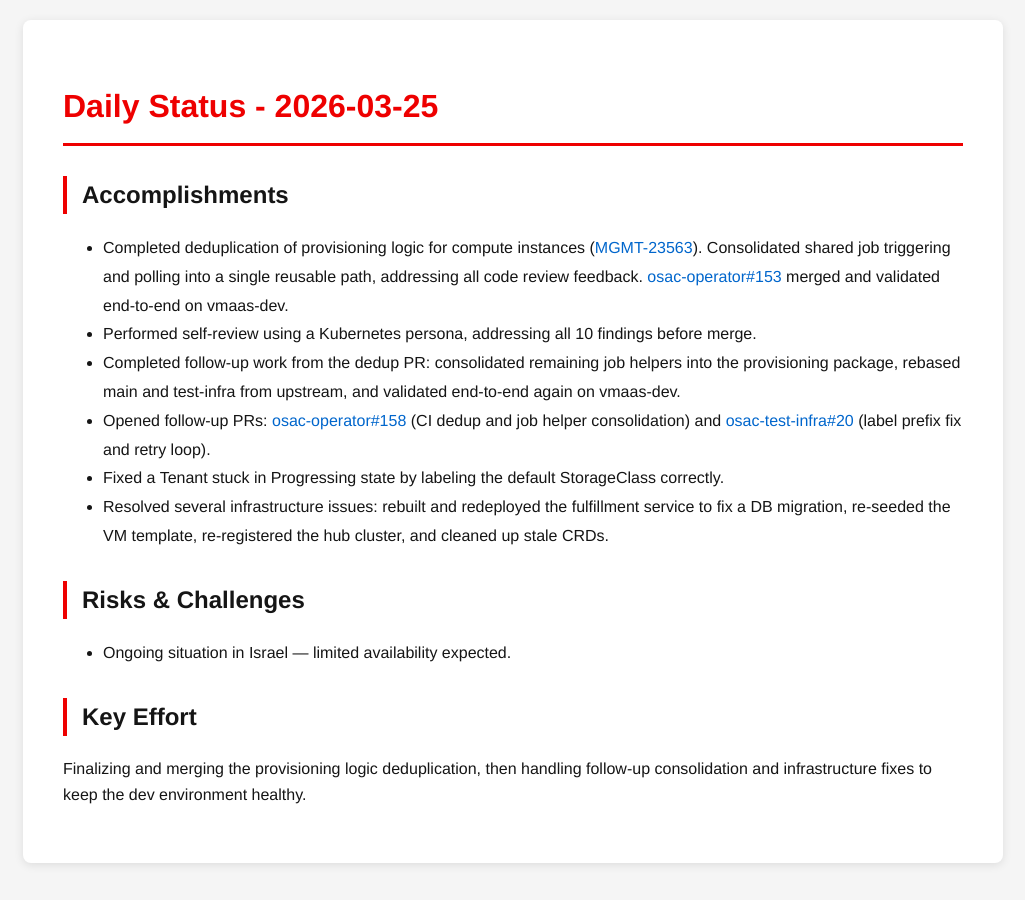
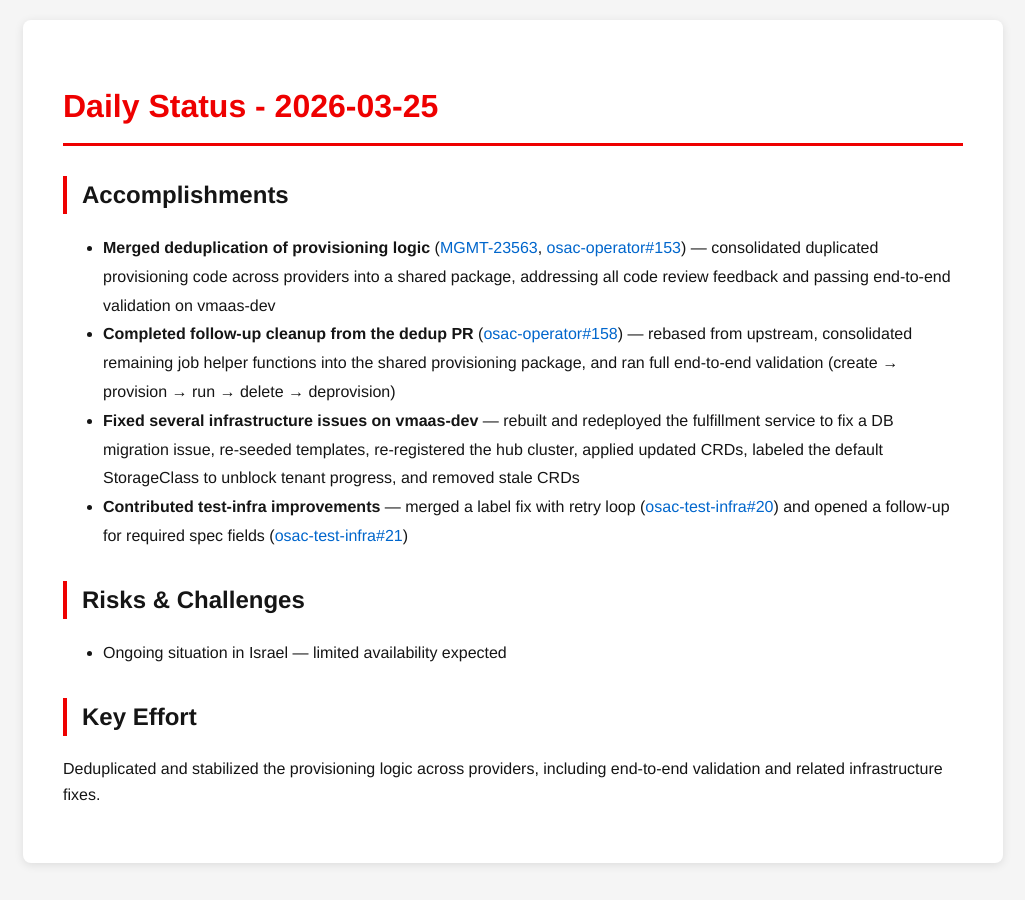
Before and after one commit to tzvatot/daily-status, a Jekyll site: the page built from 2026-03-25.md, in a window 1280 px wide. Shown: the whole page, without its empty margins (127-1152 px from the left). Built offline with Jekyll 4.4.1, drawn with Linux system fonts in a browser that asks for light colours.

Commit message:
Daily status update - 2026-03-25

```diff
--- a/2026-03-25.md
+++ b/2026-03-25.md
@@ -7,15 +7,13 @@ date: 2026-03-25
 # Daily Status - 2026-03-25
 
 ## Accomplishments
-- Completed deduplication of provisioning logic for compute instances ([MGMT-23563](https://issues.redhat.com/browse/MGMT-23563)). Consolidated shared job triggering and polling into a single reusable path, addressing all code review feedback. [osac-operator#153](https://github.com/osac-project/osac-operator/pull/153) merged and validated end-to-end on vmaas-dev.
-- Performed self-review using a Kubernetes persona, addressing all 10 findings before merge.
-- Completed follow-up work from the dedup PR: consolidated remaining job helpers into the provisioning package, rebased main and test-infra from upstream, and validated end-to-end again on vmaas-dev.
-- Opened follow-up PRs: [osac-operator#158](https://github.com/osac-project/osac-operator/pull/158) (CI dedup and job helper consolidation) and [osac-test-infra#20](https://github.com/osac-project/osac-test-infra/pull/20) (label prefix fix and retry loop).
-- Fixed a Tenant stuck in Progressing state by labeling the default StorageClass correctly.
-- Resolved several infrastructure issues: rebuilt and redeployed the fulfillment service to fix a DB migration, re-seeded the VM template, re-registered the hub cluster, and cleaned up stale CRDs.
+- **Merged deduplication of provisioning logic** ([MGMT-23563](https://issues.redhat.com/browse/MGMT-23563), [osac-operator#153](https://github.com/osac-project/osac-operator/pull/153)) — consolidated duplicated provisioning code across providers into a shared package, addressing all code review feedback and passing end-to-end validation on vmaas-dev
+- **Completed follow-up cleanup from the dedup PR** ([osac-operator#158](https://github.com/osac-project/osac-operator/pull/158)) — rebased from upstream, consolidated remaining job helper functions into the shared provisioning package, and ran full end-to-end validation (create → provision → run → delete → deprovision)
+- **Fixed several infrastructure issues on vmaas-dev** — rebuilt and redeployed the fulfillment service to fix a DB migration issue, re-seeded templates, re-registered the hub cluster, applied updated CRDs, labeled the default StorageClass to unblock tenant progress, and removed stale CRDs
+- **Contributed test-infra improvements** — merged a label fix with retry loop ([osac-test-infra#20](https://github.com/osac-project/osac-test-infra/pull/20)) and opened a follow-up for required spec fields ([osac-test-infra#21](https://github.com/osac-project/osac-test-infra/pull/21))
 
 ## Risks & Challenges
-- Ongoing situation in Israel — limited availability expected.
+- Ongoing situation in Israel — limited availability expected
 
 ## Key Effort
-Finalizing and merging the provisioning logic deduplication, then handling follow-up consolidation and infrastructure fixes to keep the dev environment healthy.
+Deduplicated and stabilized the provisioning logic across providers, including end-to-end validation and related infrastructure fixes.
```
